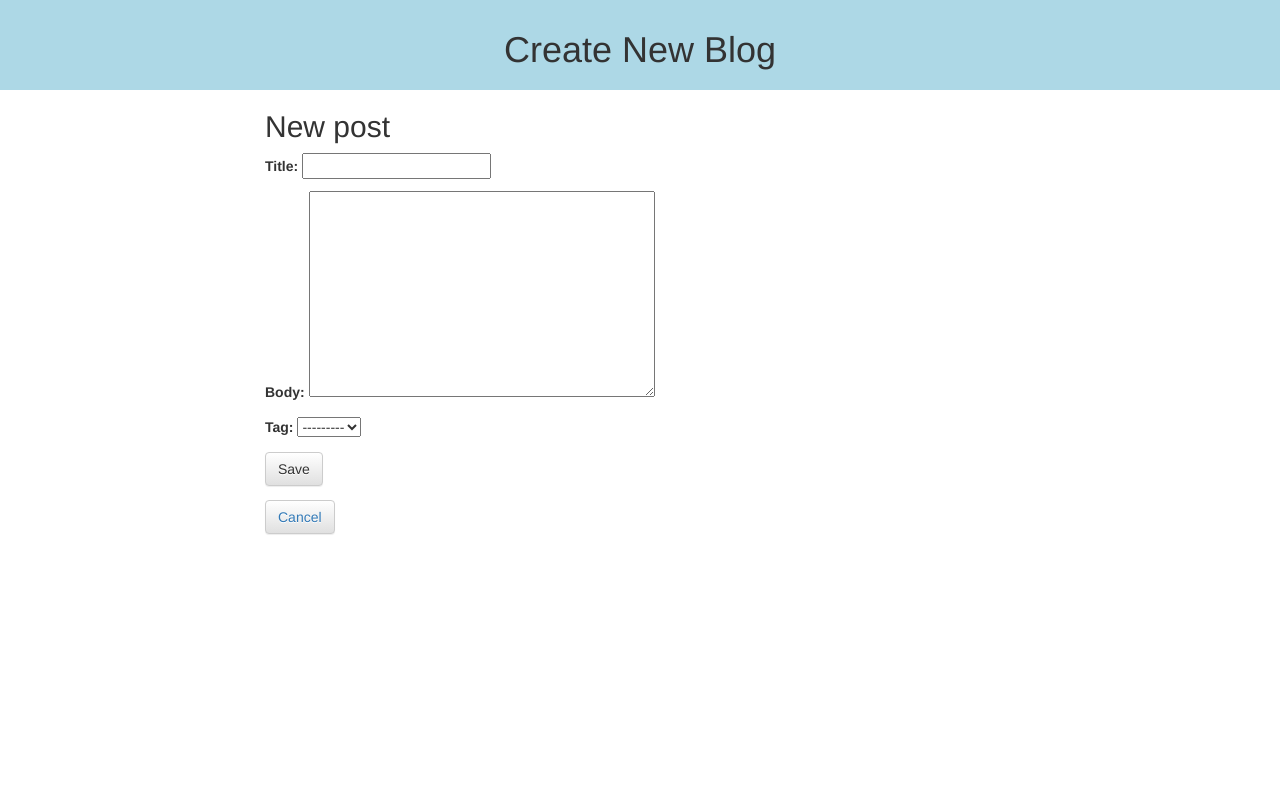
After one commit to lauramcgov3/Blog-Project, a Django app: page /post/new/ in a window 1280 px wide. The commit adds this page. Run offline with Django 3.2, Linux system fonts and the light colour scheme; data that the repository does not hold is empty; some libraries are stand-ins or nearby versions.

Commit message:
CRUD working

```diff
--- /dev/null
+++ b/blog/forms.py
@@ -0,0 +1,10 @@
+from django import forms
+
+from .models import Post
+
+
+class PostForm(forms.ModelForm):
+
+    class Meta:
+        model = Post
+        fields = ('title', 'body', 'tag',)
--- /dev/null
+++ b/blog/templates/blog/post_create.html
@@ -0,0 +1,28 @@
+{% load static %}
+<html>
+    <head>
+        <title>Blog Posts</title>
+        <link rel="stylesheet" href="//maxcdn.bootstrapcdn.com/bootstrap/3.2.0/css/bootstrap.min.css">
+        <link rel="stylesheet" href="//maxcdn.bootstrapcdn.com/bootstrap/3.2.0/css/bootstrap-theme.min.css">
+        <link rel="stylesheet" href="{% static 'css/blog.css' %}">
+        <header>
+            <h1>Create New Blog</h1>
+        </header>
+    </head>
+    <body>
+        <div class="content container">
+            <div class="row">
+                <div class="col-md-8 col-centered">
+                    {% block content %}
+                        <h2>New post</h2>
+                        <form method="POST" class="post-form">{% csrf_token %}
+                            {{ form.as_p }}
+                            <button type="submit" class="save btn btn-default">Save</button>
+                        </form>
+                     <button class="btn btn-default"><a href="{%url 'post_list' %}"> Cancel</a></button>
+                    {% endblock %}
+                </div>
+            </div>
+        </div>
+    </body>
+</html>
--- a/blog/templates/blog/post_detail.html
+++ b/blog/templates/blog/post_detail.html
@@ -17,6 +17,9 @@
                     {% block content %}
                         <div class="post">
                             <h2>{{ post.title }}</h2>
+                           <a href="{% url 'post_edit' pk=post.pk %}"><span class="glyphicon glyphicon-pencil"></span> </a>
+                            <br>
+                            <a href="{% url 'post_delete' pk=post.pk %}"><span class="glyphicon glyphicon-trash"></span> </a>
                                 <div class="date">
                                     {{ post.publish_date }}
                                 </div>
--- a/blog/urls.py
+++ b/blog/urls.py
@@ -5,4 +5,7 @@ urlpatterns = [
     path('', views.home, name='home'),
     path('post', views.post_list, name='post_list'),
     path('post/<int:pk>/', views.post_detail, name='post_detail'),
+    path('post/new/', views.post_new, name='post_new'),
+    path('post/<int:pk>/edit', views.post_edit, name='post_edit'),
+    path('post/<int:pk>/delete', views.post_delete, name='post_delete'),
 ]
--- a/blog/views.py
+++ b/blog/views.py
@@ -1,5 +1,6 @@
-from django.shortcuts import render, get_object_or_404
+from django.shortcuts import render, get_object_or_404, redirect
 from .models import Post
+from .forms import PostForm
 from django.utils import timezone
 
 # Create your views here.
@@ -17,3 +18,38 @@ def home(request):
 def post_detail(request, pk):
     post = get_object_or_404(Post, pk=pk)
     return render(request, 'blog/post_detail.html', {'post': post})
+
+
+def post_new(request):
+    if request.method == "POST":
+        form = PostForm(request.POST)
+        if form.is_valid():
+            post = form.save(commit=False)
+            post.publish_date = timezone.now()
+            post.save()
+            return redirect('post_detail', pk=post.pk)
+    else:
+        form = PostForm()
+    return render(request, 'blog/post_create.html', {'form': form})
+
+
+def post_edit(request, pk):
+    obj = get_object_or_404(Post, pk=pk)
+    if request.method == 'POST':
+        form = PostForm(instance=obj, data=request.POST)
+        if form.is_valid():
+            post = form.save(commit=False)
+            post.save()
+            return redirect('post_detail', pk=post.pk)
+    else:
+        form = PostForm(instance=obj)
+
+    return render(request, 'blog/post_edit.html', {'form': form})
+
+
+def post_delete(request, pk):
+    post = Post.objects.get(pk=pk)
+    post.delete()
+
+    posts = Post.objects.filter(publish_date__lte=timezone.now()).order_by('publish_date')
+    return render(request, 'blog/post_list.html', {'posts': posts})
```
Also changed, not shown: blog/templates/blog/post_edit.html (added, +29 -0 lines), blog/templates/blog/post_list.html (+5 -4 lines), 2 other files.
